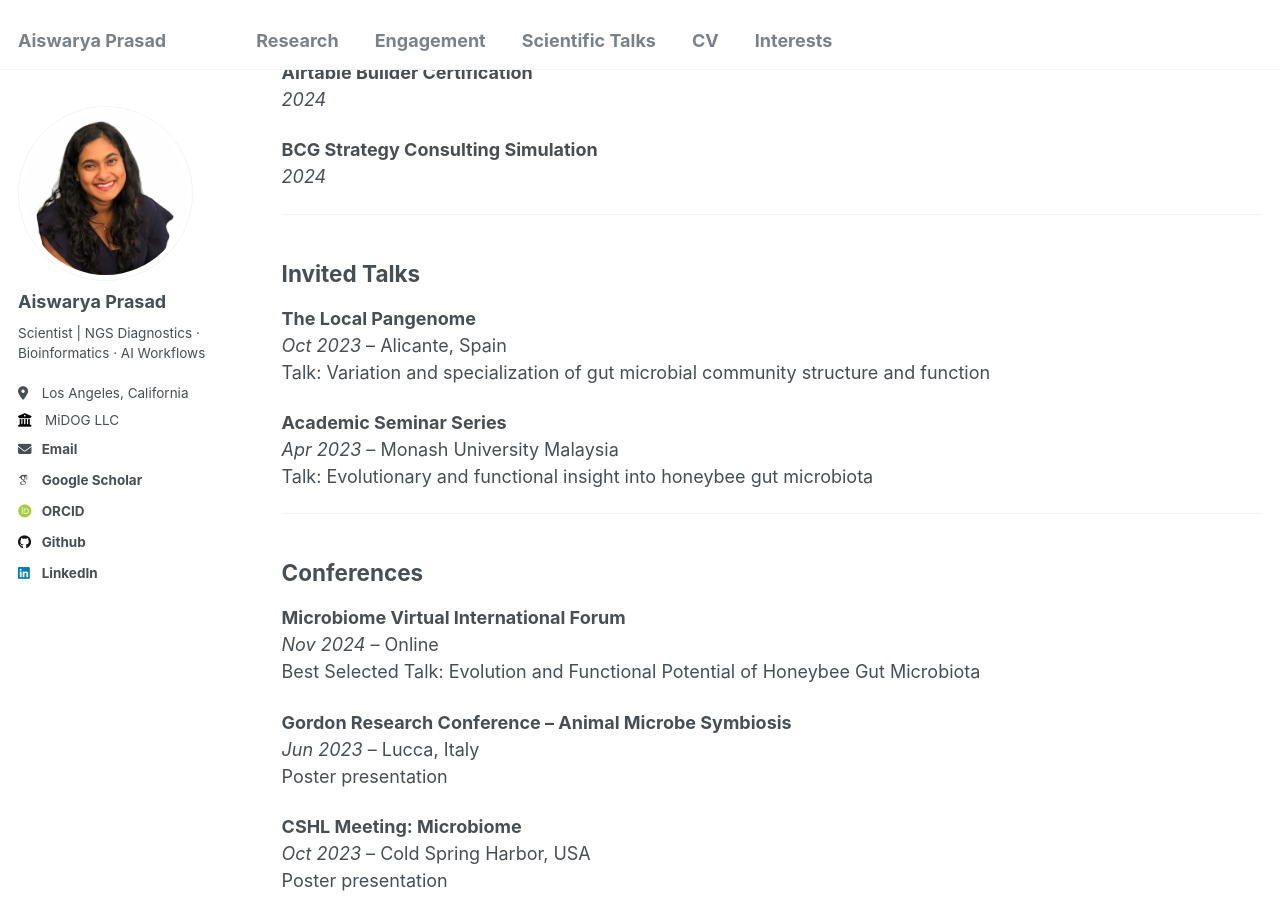
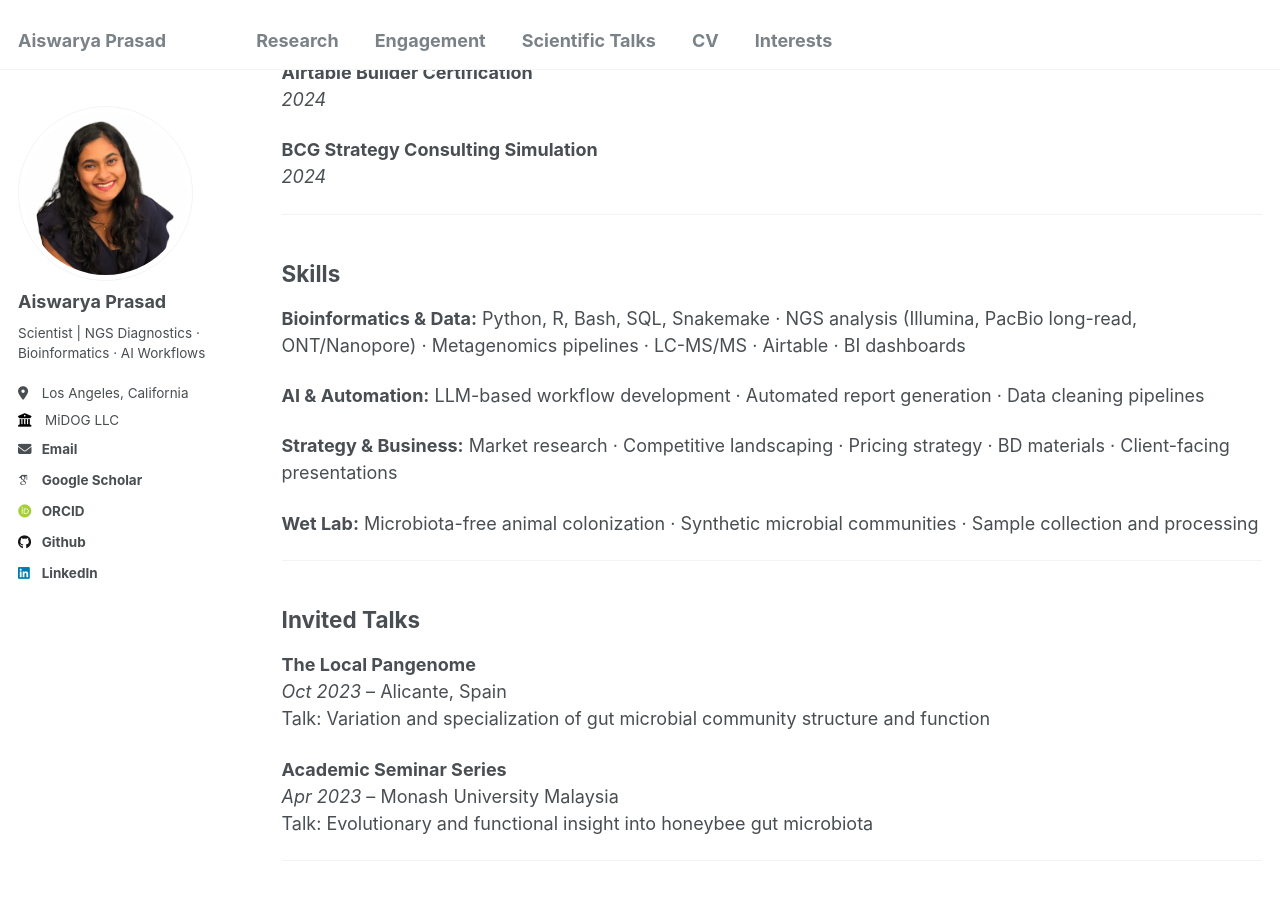
Before and after one commit to Aiswarya-prasad/aiswarya-prasad.github.io, a Jekyll site: the page built from _pages/cv.md, in a window 1280 px wide and 900 px high, scrolled down 2587 px. Built offline with Jekyll 4.4.1, drawn with Linux system fonts in a browser that asks for light colours; some web fonts are replaced.

Commit message:
Syntax change, squash commit later or just ignore.

```diff
--- a/_pages/cv.md
+++ b/_pages/cv.md
@@ -105,6 +105,18 @@
 
 ---
 
+## Skills
+
+**Bioinformatics & Data:** Python, R, Bash, SQL, Snakemake · NGS analysis (Illumina, PacBio long-read, ONT/Nanopore) · Metagenomics pipelines · LC-MS/MS · Airtable · BI dashboards
+
+**AI & Automation:** LLM-based workflow development · Automated report generation · Data cleaning pipelines
+
+**Strategy & Business:** Market research · Competitive landscaping · Pricing strategy · BD materials · Client-facing presentations
+
+**Wet Lab:** Microbiota-free animal colonization · Synthetic microbial communities · Sample collection and processing
+
+---
+
 ## Invited Talks
 
 **The Local Pangenome**
```
Also changed, not shown: _pages/about.md (+7 -0 lines), _posts/2024-10-10-music_performances.md (+3 -3 lines).
